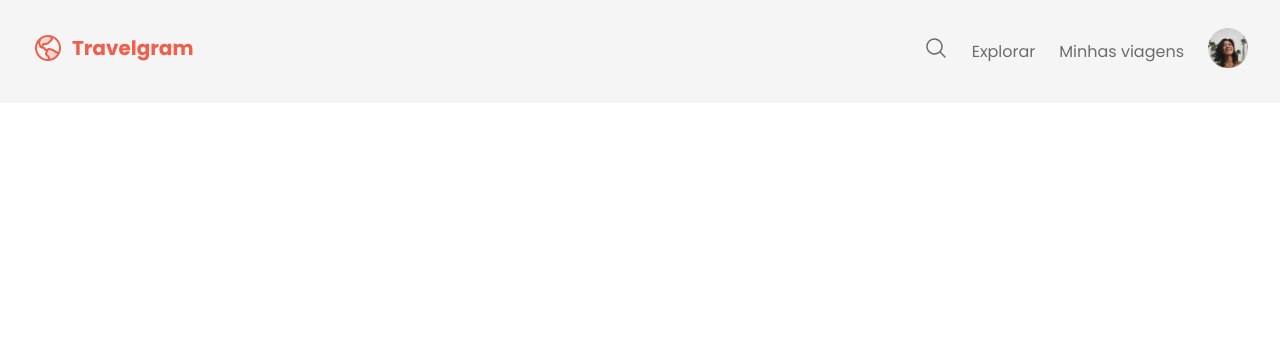
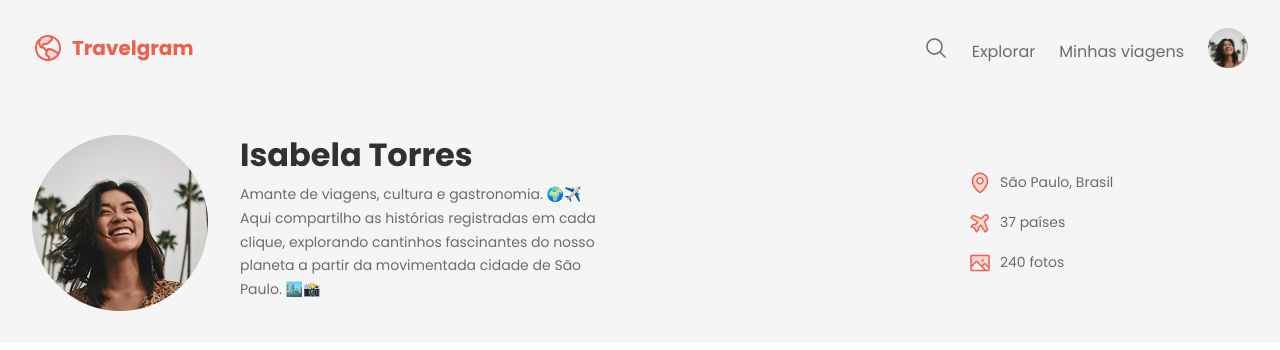
Before and after one commit to renzzorocha/travelgram, a plain HTML site: page index.html in a window 1280 px wide. Drawn offline with Linux system fonts and the light colour scheme.

Commit message:
feat: header feito

```diff
--- a/index.html
+++ b/index.html
@@ -14,7 +14,6 @@
 </head>
 
 <body>
-    <header>
     <div class="bg-surface-color">
         <nav class="container">
             <a href="">
@@ -29,12 +28,42 @@
                 <li><a href="#">Explorar</a></li>
                 <li><a href="#">Minhas viagens</a></li>
                 <li><a href="#">
-                            <img src="assets/Profile pic.png" alt="fernanda-torres-image">
+                        <img src="assets/Profile pic.png" alt="isabela-torres-image">
                     </a></li>
             </ul>
         </nav>
+
+        <header>
+            <div class="container">
+                <div id="profile">
+                    <img src="assets/Profile pic.png" alt="isabela-torres-image">
+                    <div>
+                        <h1>Isabela Torres</h1>
+                        <p>Amante de viagens, cultura e gastronomia. 🌍✈️ <br>
+                            Aqui compartilho as histórias registradas em cada clique, explorando cantinhos fascinantes
+                            do
+                            nosso
+                            planeta a partir da movimentada cidade de São Paulo. 🏙️📸</p>
+                    </div>
+                </div>
+
+                <ul id="info">
+                    <li>
+                        <img src="assets/icons/MapPin.svg" alt="map-pin-icon">
+                        <span>São Paulo, Brasil</span>
+                    </li>
+                    <li>
+                        <img src="assets/icons/AirplaneTilt.svg" alt="air-plane-tilt-icon">
+                        <span>37 países</span>
+                    </li>
+                    <li>
+                        <img src="assets/icons/Image.svg" alt="image-icon">
+                        <span>240 fotos</span>
+                    </li>
+                </ul>
             </div>
         </header>
+    </div>
 </body>
 
 </html>
--- a/styles/global.css
+++ b/styles/global.css
@@ -16,7 +16,7 @@
     --font-family: "Poppins", sans-serif;
     --text-lg: bold 32px/125% var(--font-family);
     --text: 16px/150% var(--font-family);
-    --text-md: 14px/175% var(--font-family);
+    --text-md: 14px/170% var(--font-family);
     --text-sm: 12%/175% var(--font-family);
 }
 
--- /dev/null
+++ b/styles/header.css
@@ -0,0 +1,39 @@
+header {
+    padding-block: 32px;
+    font: var(--text-md);
+}
+
+header .container {
+    display: flex;
+    justify-content: space-between;
+    align-items: center;
+}
+
+#profile {
+    display: flex;
+    gap: 32px;
+}
+
+#profile>div {
+    max-width: 384px;
+}
+
+#profile h1 {
+    font: var(--text-lg);
+    color: var(--text-color-primary);
+    margin-bottom: 8px;
+}
+
+#info {
+    list-style: none;
+    display: flex;
+    flex-direction: column;
+    gap: 16px;
+    width: 280px;
+}
+
+#info li {
+    display: flex;
+    align-items: center;
+    gap: 8px;
+}
--- a/styles/index.css
+++ b/styles/index.css
@@ -1,2 +1,3 @@
 @import url(global.css);
 @import url(nav.css);
+@import url(header.css);
```
Lines whose indentation alone changed are shown as unchanged.
